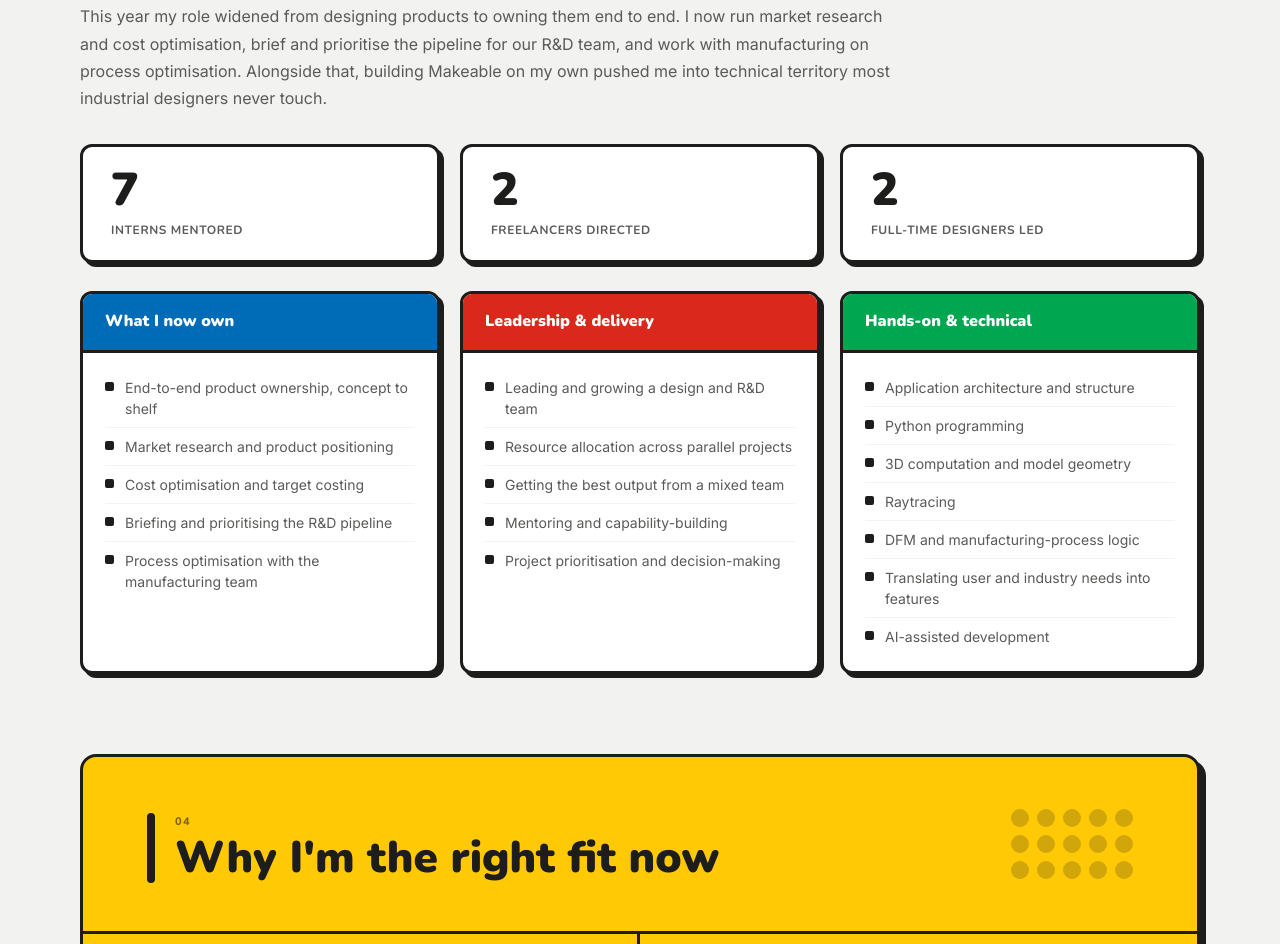
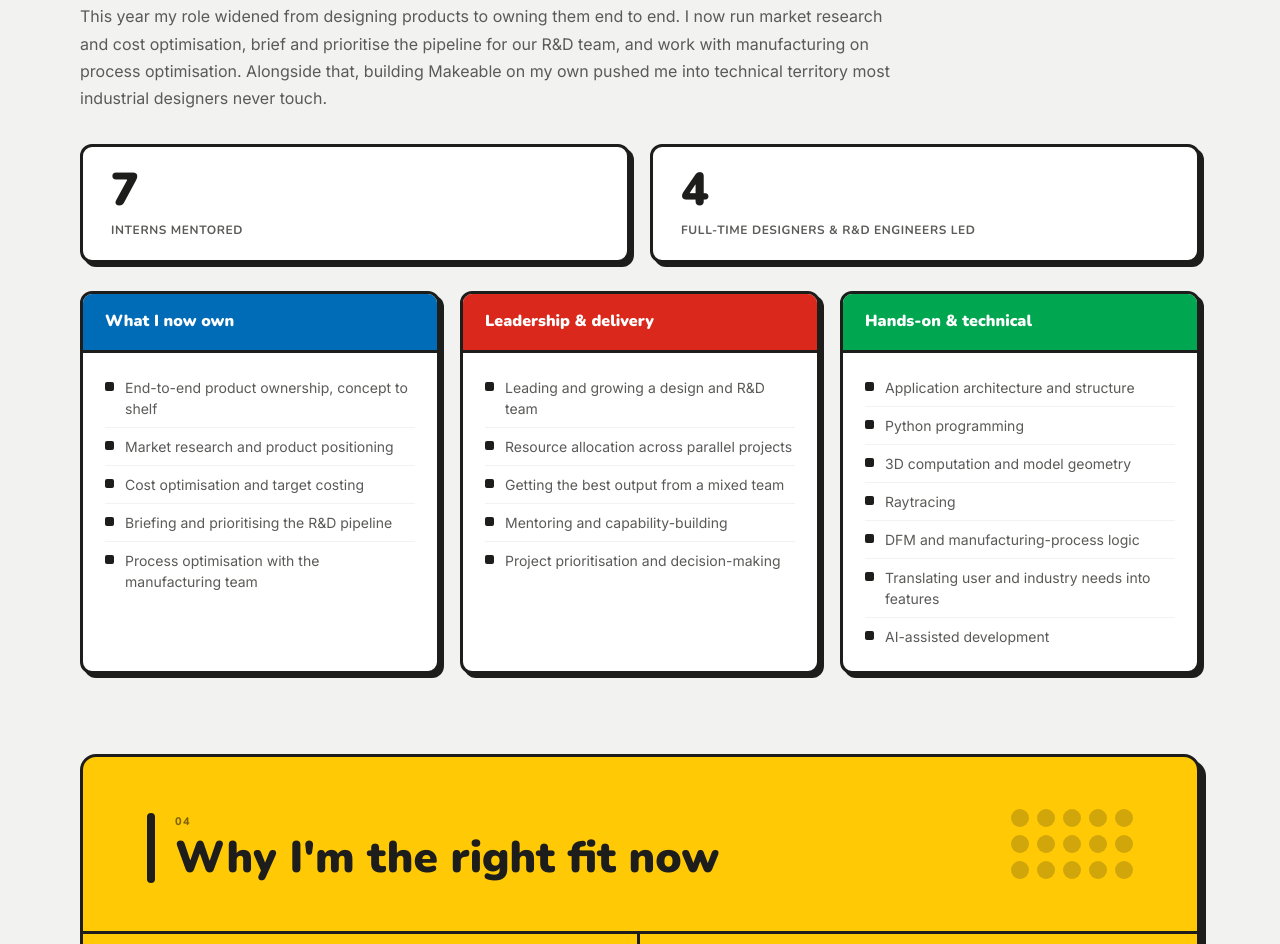
Before and after one commit to kulkarnikshiteesh-tech/LEGO-application, a plain HTML site: page index.html in a window 1280 px wide. Shown: the part 3846-4790 px from the top of the page. Drawn offline with nearby package versions, Linux system fonts and the light colour scheme.

Commit message:
Stats: 7 interns + 4 full-time designers & R&D engineers

```diff
--- a/index.html
+++ b/index.html
@@ -796,8 +796,7 @@
 
       <div class="stat-strip">
         <div class="stat"><div class="stat-num">7</div><div class="stat-label">Interns mentored</div></div>
-        <div class="stat"><div class="stat-num">2</div><div class="stat-label">Freelancers directed</div></div>
-        <div class="stat"><div class="stat-num">2</div><div class="stat-label">Full-time designers led</div></div>
+        <div class="stat"><div class="stat-num">4</div><div class="stat-label">Full-time designers &amp; R&amp;D engineers led</div></div>
       </div>
 
       <div class="resp-grid">
```
